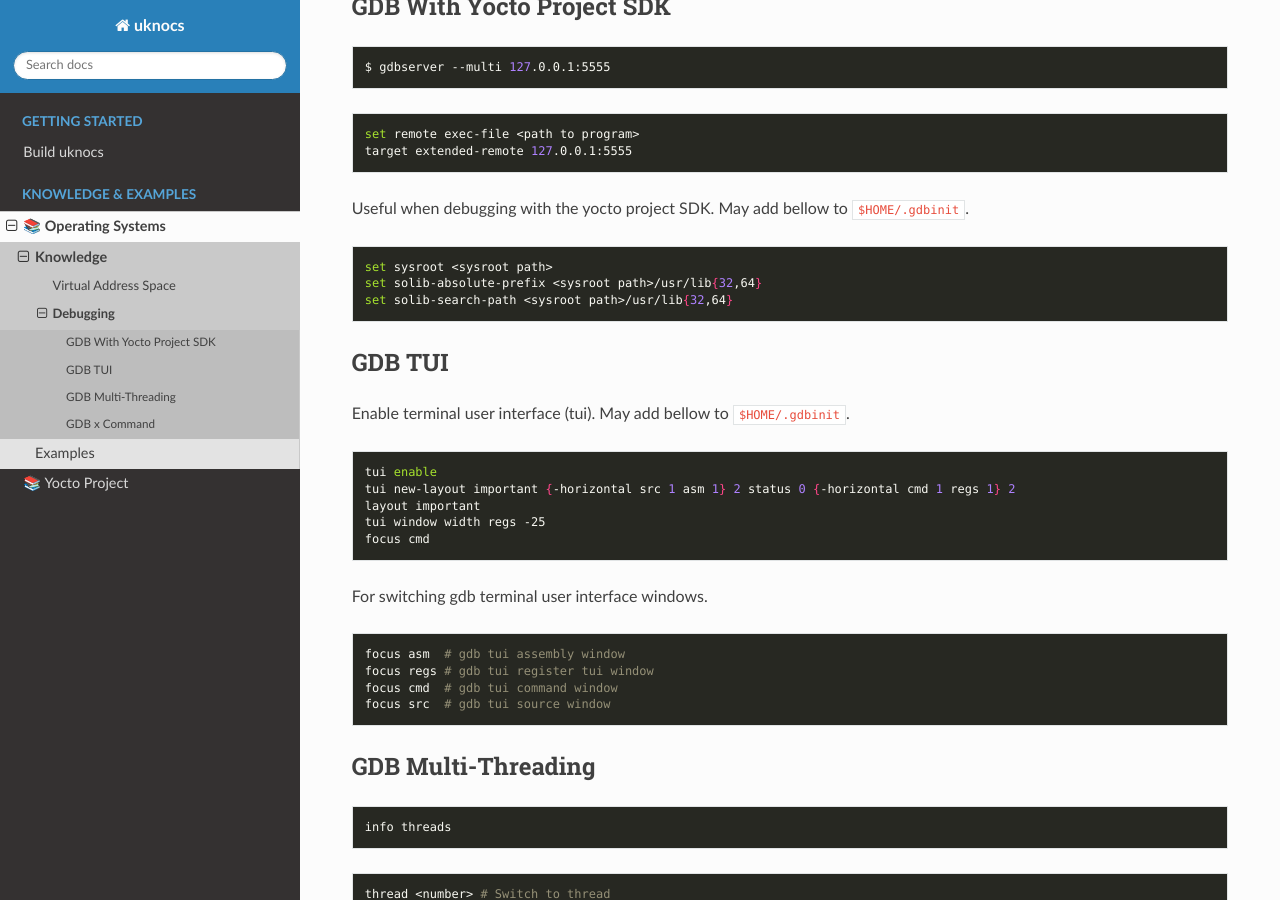
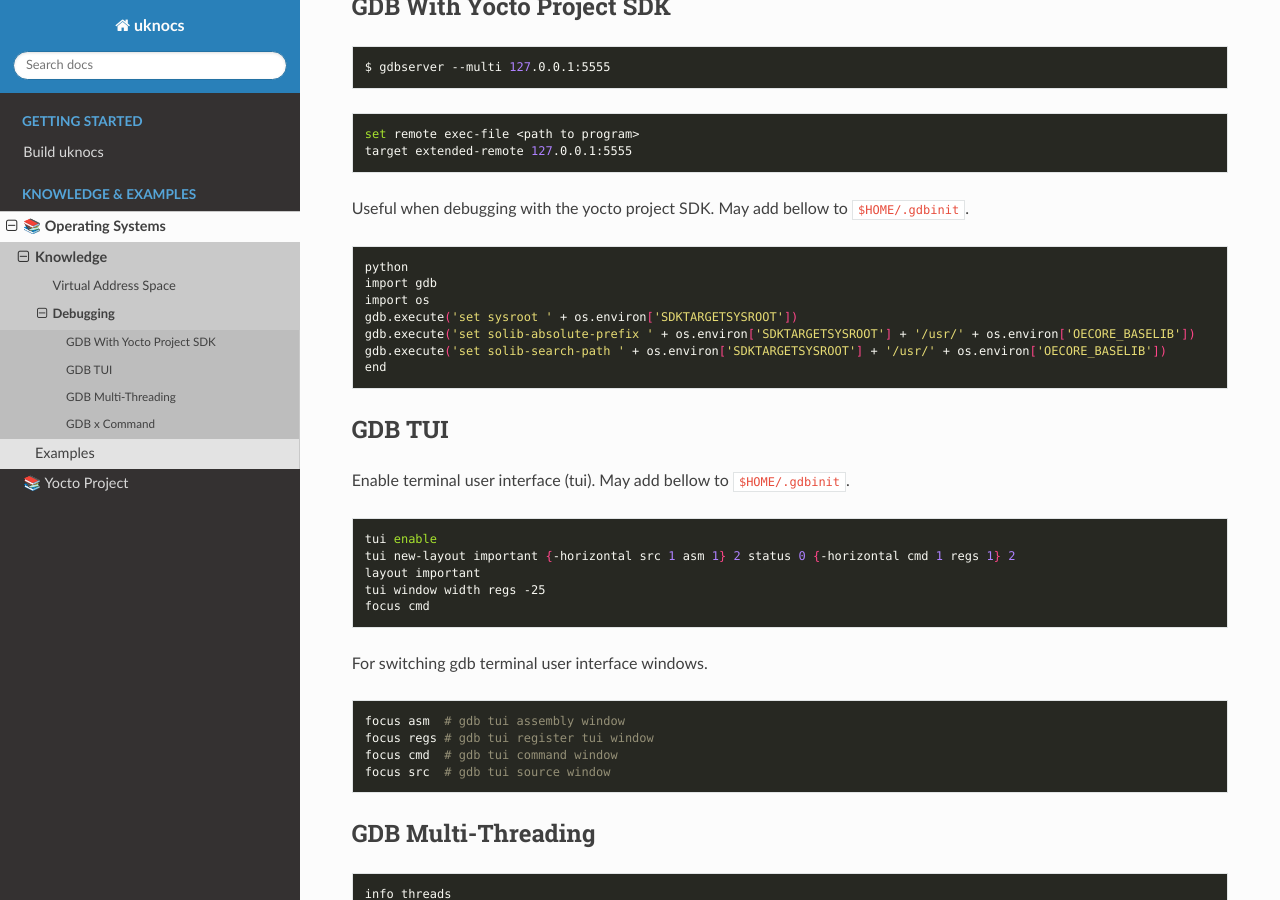
Before and after one commit to under-view/uknocs, a Sphinx documentation site: the page built from docs/operating-systems/knowledge/debug.rst, in a window 1280 px wide and 900 px high, scrolled down 320 px. Built offline with Sphinx 7.4.7 and the Read the Docs theme 3.1.0, drawn with Linux system fonts in a browser that asks for light colours; formulas are drawn with MathJax 3.

Commit message:
os-knowledge-debug: make setting variables like sysroot arbritary
Make sure it's based upon the already preset variable
in the yocto project SDK. If the SDK is being utilized
for development.

Signed-off-by: Vincent Davis Jr <vince@underview.tech>

```diff
--- a/docs/operating-systems/knowledge/debug.rst
+++ b/docs/operating-systems/knowledge/debug.rst
@@ -27,9 +27,13 @@ May add bellow to ``$HOME/.gdbinit``.
 
 .. code-block:: bash
 
-	set sysroot <sysroot path>
-	set solib-absolute-prefix <sysroot path>/usr/lib{32,64}
-	set solib-search-path <sysroot path>/usr/lib{32,64}
+	python
+	import gdb
+	import os
+	gdb.execute('set sysroot ' + os.environ['SDKTARGETSYSROOT'])
+	gdb.execute('set solib-absolute-prefix ' + os.environ['SDKTARGETSYSROOT'] + '/usr/' + os.environ['OECORE_BASELIB'])
+	gdb.execute('set solib-search-path ' + os.environ['SDKTARGETSYSROOT'] + '/usr/' + os.environ['OECORE_BASELIB'])
+	end
 
 =======
 GDB TUI
```
